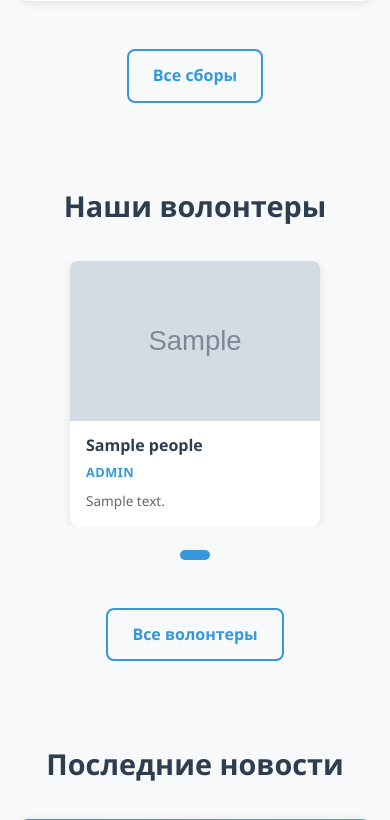
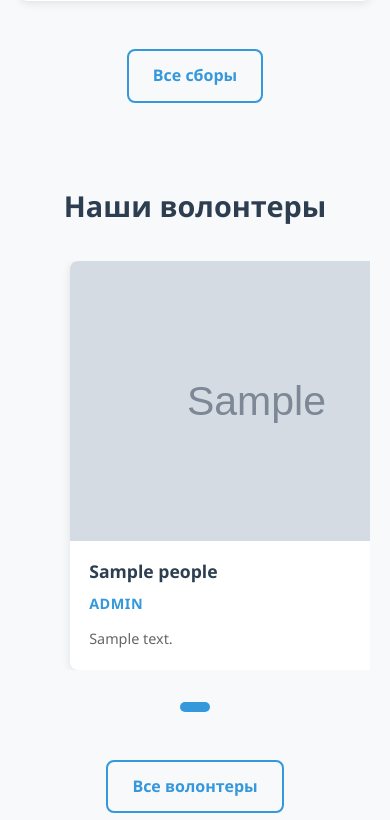
Before and after one commit to patricheg/fond3, a Flask app: page / in a window 390 px wide. Shown: the part 2100-2920 px from the top of the page. Run offline with Flask 3, Linux system fonts and the light colour scheme; tables that the repository leaves empty hold one stand-in row (values such as "Sample post"); grey boxes marked "Sample" are stand-in pictures.

Commit message:
Increase volunteer card height by 2x (photo 360px, more padding, larger text)

```diff
--- a/static/css/style.css
+++ b/static/css/style.css
@@ -1268,7 +1268,7 @@ body {
 .volunteers-carousel {
     position: relative;
     max-width: 100%;
-    margin: 0 auto 1.5rem;
+    margin: 0 auto 2rem;
     overflow: hidden;
     padding: 0 60px;
 }
@@ -1302,7 +1302,7 @@ body {
 
 .volunteer-photo {
     width: 100%;
-    height: 180px;
+    height: 360px;
     overflow: hidden;
     background: #f8f9fa;
     display: flex;
@@ -1317,37 +1317,37 @@ body {
 }
 
 .volunteer-photo-placeholder {
-    font-size: 3rem;
+    font-size: 5rem;
     color: #ccc;
 }
 
 .volunteer-info {
-    padding: 1rem 1.25rem;
+    padding: 1.5rem 1.5rem;
     flex: 1;
     display: flex;
     flex-direction: column;
 }
 
 .volunteer-info h3 {
-    margin-bottom: 0.4rem;
+    margin-bottom: 0.6rem;
     color: var(--dark-color);
-    font-size: 1.1rem;
+    font-size: 1.2rem;
     line-height: 1.3;
 }
 
 .volunteer-role {
     color: var(--primary-color);
     font-weight: 600;
-    font-size: 0.8rem;
-    margin-bottom: 0.5rem;
+    font-size: 0.9rem;
+    margin-bottom: 0.75rem;
     text-transform: uppercase;
     letter-spacing: 0.5px;
 }
 
 .volunteer-description {
     color: #666;
-    line-height: 1.5;
-    font-size: 0.9rem;
+    line-height: 1.6;
+    font-size: 0.95rem;
 }
 
 .carousel-btn {
@@ -1357,8 +1357,8 @@ body {
     background: rgba(52, 152, 219, 0.9);
     border: 2px solid #fff;
     color: white;
-    width: 45px;
-    height: 45px;
+    width: 50px;
+    height: 50px;
     border-radius: 50%;
     cursor: pointer;
     display: flex;
@@ -1367,7 +1367,7 @@ body {
     box-shadow: 0 3px 15px rgba(0,0,0,0.3);
     transition: var(--transition);
     z-index: 10;
-    font-size: 1.2rem;
+    font-size: 1.3rem;
 }
 
 .carousel-btn:hover {
@@ -1452,19 +1452,19 @@ body {
     }
 
     .volunteer-photo {
-        height: 160px;
+        height: 280px;
     }
 
     .volunteer-info {
-        padding: 0.9rem 1rem;
+        padding: 1.2rem 1.2rem;
     }
 
     .volunteer-info h3 {
-        font-size: 1rem;
+        font-size: 1.1rem;
     }
 
     .volunteer-description {
-        font-size: 0.85rem;
+        font-size: 0.9rem;
     }
 }
 
--- a/templates/index.html
+++ b/templates/index.html
@@ -119,7 +119,7 @@
                             {% if volunteer.role %}
                             <p class="volunteer-role">{{ volunteer.role }}</p>
                             {% endif %}
-                            <p class="volunteer-description">{{ volunteer.description[:100] }}{% if volunteer.description|length > 100 %}...{% endif %}</p>
+                            <p class="volunteer-description">{{ volunteer.description[:200] }}{% if volunteer.description|length > 200 %}...{% endif %}</p>
                         </div>
                     </div>
                 </div>
```
